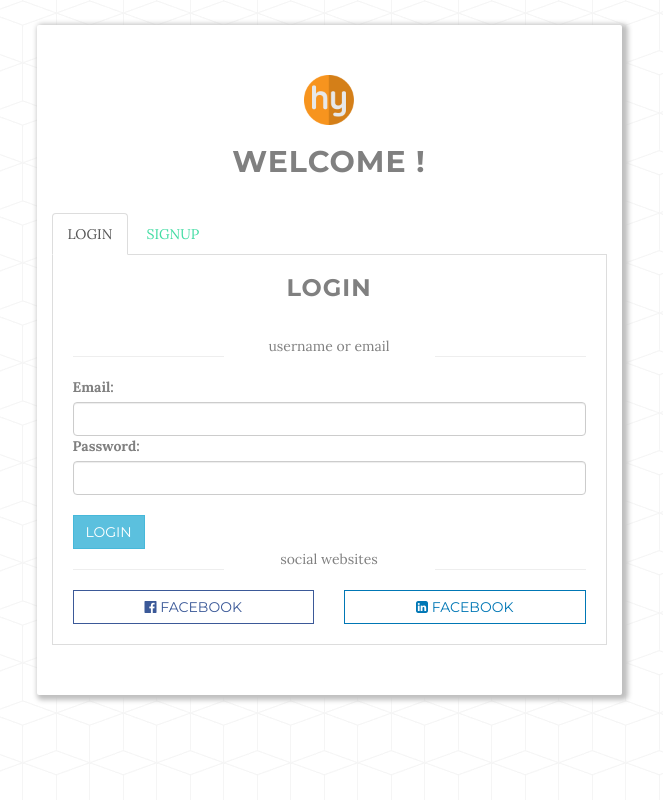
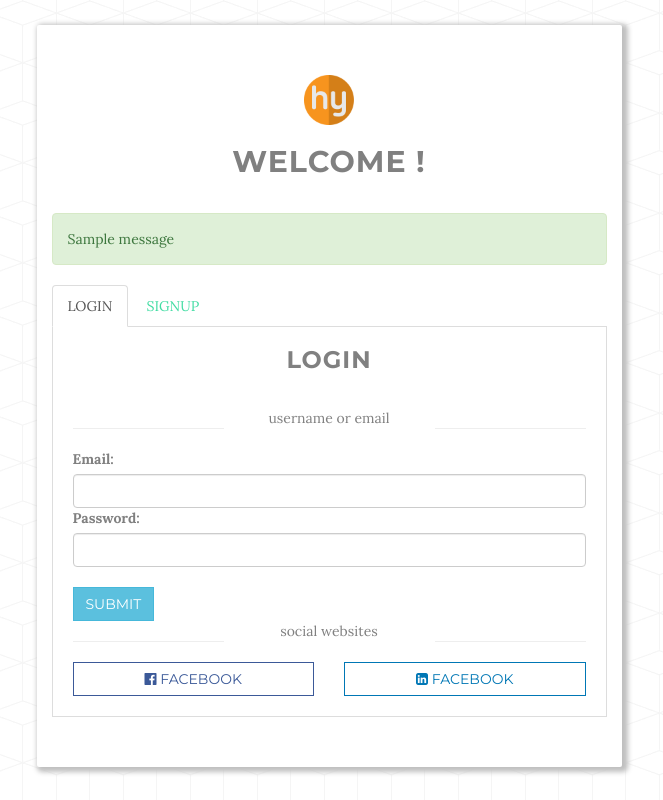
Before and after one commit to rremani/site, a Django app: page /signup in a window 1280 px wide. Shown: the whole page, without its empty margins (311-974 px from the left). Run offline with Django 3.2, Linux system fonts and the light colour scheme; tables that the repository leaves empty hold one stand-in row (values such as "Sample post"); one stand-in notice (Sample message) is shown; some libraries are stand-ins or nearby versions.

Commit message:
sign up working

```diff
--- a/server/main/views.py
+++ b/server/main/views.py
@@ -1,7 +1,9 @@
 from django.shortcuts import render
 from django.http import HttpResponse
 from main.forms import ImageUploadForm, LoginForm, SignUpForm
-from django.contrib import messages
+from django.contrib import messages, auth
+from django.contrib.auth.models import User
+from django.contrib.auth import authenticate, get_backends
 
 
 def demo(request):
@@ -42,12 +44,41 @@ def about(request):
 def login_signup(request):
     login_form = LoginForm(request.POST or None)
     signup_form = SignUpForm(request.POST or None)
-    if request.method == 'POST':
+    if "Login" in request.POST:
+        print('Login form submitted')
         if login_form.is_valid():
             print('valid login form')
+            messages.add_message(request, messages.SUCCESS, "Login Successfull")
             return render(request, 'signup_login.html', {'login_form': login_form, 'signup_form': signup_form})
         else:
             print('INVALID login form')
+            messages.add_message(request, messages.WARNING, "Login Failed")
+            return render(request, 'signup_login.html', {'login_form': login_form, 'signup_form': signup_form})
+    if "Signup" in request.POST:
+        print('Signup form submitted')
+        if signup_form.is_valid():
+            email = signup_form.cleaned_data['email']
+            password = signup_form.cleaned_data['password_s']
+
+            if User.objects.filter(email=email).exists():
+                messages.add_message(request, messages.WARNING, "Email Already Exist")
+                return render(request, 'signup_login.html', {'login_form': login_form, 'signup_form': signup_form})
+            else:
+                user = User.objects.create(username=email)
+                user.email = email
+                user.set_password(password)
+                user.is_staff = False
+                user.is_active = True
+                user.is_superuser = False
+                user.save()
+                user = authenticate(username=email, password=password)
+                auth.login(request, user)
+                print('valid signup form')
+                messages.add_message(request, messages.SUCCESS, "Signup Successfull")
+                return render(request, 'signup_login.html', {'login_form': login_form, 'signup_form': signup_form})
+        else:
+            print('INVALID signup form')
+            messages.add_message(request, messages.WARNING, "Signup Failed")
             return render(request, 'signup_login.html', {'login_form': login_form, 'signup_form': signup_form})
     else:
         print('handle get')
--- a/server/templates/signup_login.html
+++ b/server/templates/signup_login.html
@@ -96,6 +96,9 @@
             <a href="{% url 'index' %}"><img src="{% static 'assets/hypo.png' %}" class="img-responsive logo" style="margin: auto"></a>
             <br>
             <h2 class="text-center">Welcome !</h2>
+            {% for message in messages %}
+                <div class="alert alert-{{ message.tags }}">{{ message }}</div>
+            {% endfor %}
             <ul class="nav nav-tabs" role="tablist">
                 <li class="active"><a data-toggle="tab" href="#login">LOGIN</a></li>
                 <li><a data-toggle="tab" href="#signup">SIGNUP</a></li>
@@ -113,7 +116,7 @@
                     <form action="" method="post">
                         {% csrf_token %}
                         {{ login_form.as_table }}<br>
-                        <button class="btn btn-info">LOGIN</button>
+                        <input type="submit" class="btn btn-info" name="Login"/>
                     </form>
 
                     <div class="row">
@@ -137,7 +140,7 @@
                     <form action="" method="post">
                         {% csrf_token %}
                         {{ signup_form.as_table }}<br>
-                        <button class="btn btn-info">SIGNUP</button>
+                        <input type="submit" class="btn btn-info" name="Signup"/>
                     </form>
                 </div>
             </div>
```
